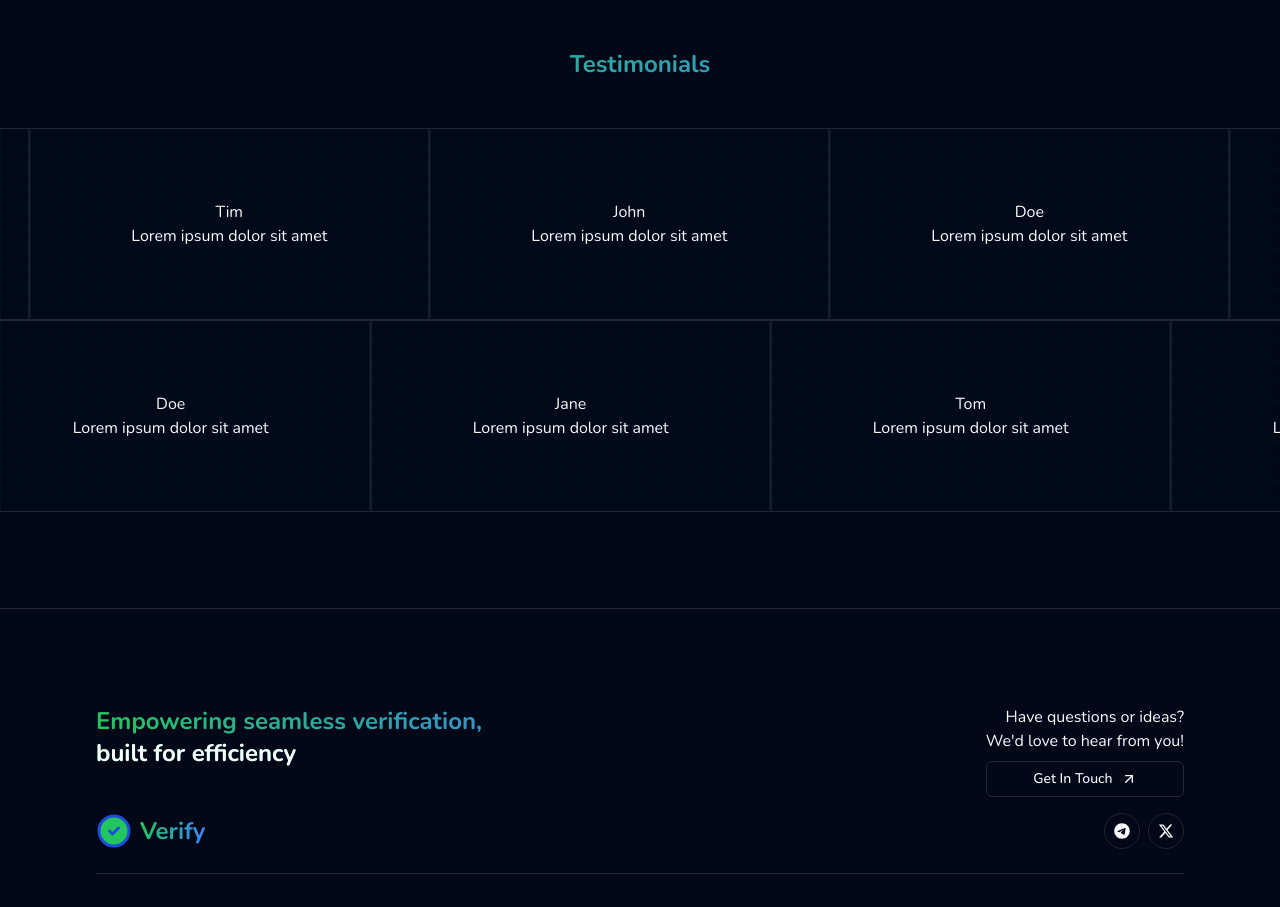
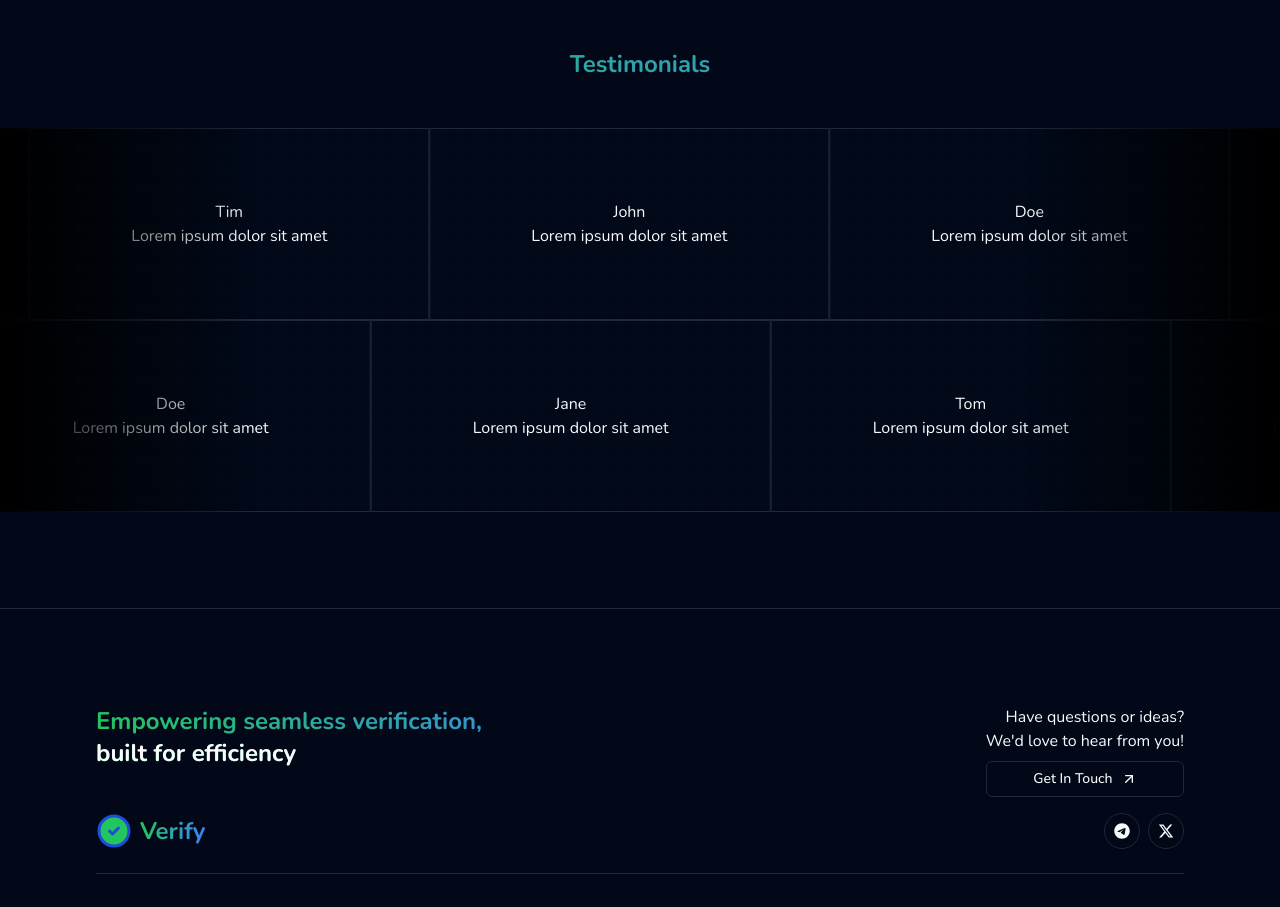
Before and after one commit to TheRealYT/otp, a React (Vite) app: page / in a window 1280 px wide. Shown: the part 3408-4315 px from the top of the page. Built offline with nearby package versions, Linux system fonts and the light colour scheme.

Commit message:
darken testimony carousel edges

```diff
--- a/src/pages/home/InfiniteScrolling.tsx
+++ b/src/pages/home/InfiniteScrolling.tsx
@@ -1,7 +1,9 @@
 import {useState, useEffect, ReactNode} from 'react';
+import {cn} from '@/lib/utils.ts';
 
-export default function InfiniteScrolling({items, time, visibleItems, reverse = false}: {
+export default function InfiniteScrolling({items, className, time, visibleItems, reverse = false}: {
     items: ReactNode[],
+    className?: string,
     time: string,
     visibleItems: number | ((items: number) => number)
     reverse?: boolean
@@ -27,7 +29,7 @@ export default function InfiniteScrolling({items, time, visibleItems, reverse =
         <div className="overflow-hidden relative">
             <div
                 style={{animationDuration: time}}
-                className={'flex w-max hover:paused ' + (reverse ? 'move-left' : 'move-right')}>
+                className={cn('infinite-scroller flex w-max', reverse ? 'move-left' : 'move-right', className)}>
 
                 {items.map((item, index) => (
                     <div
--- a/src/pages/home/TestimonySection.tsx
+++ b/src/pages/home/TestimonySection.tsx
@@ -32,6 +32,16 @@ const items = testimonials.map(t => (
 
 const visibleItems = (w: number) => w / 400;
 
+function Shadow() {
+    // TODO: user var(--background)
+    return <>
+        <div
+            className="z-10 absolute left-0 top-0 h-full w-64 bg-gradient-to-r from-white dark:from-black to-transparent"/>
+        <div
+            className="z-10 absolute right-0 top-0 h-full w-64 bg-gradient-to-r from-transparent to-white dark:to-black"/>
+    </>;
+}
+
 export default function TestimonySection() {
     return (
         <section className="mt-12 pb-12">
@@ -39,16 +49,20 @@ export default function TestimonySection() {
                 Testimonials
             </h1>
 
-            <div className="relative">
+            <div className="relative group">
+                <Shadow/>
+
                 <div className="-z-10 backdrop-blur-[4px] absolute size-full left-0 top-0"/>
                 <div className="-z-20 bg-pattern opacity-10 absolute size-full left-0 top-0"/>
-                <InfiniteScrolling items={items} visibleItems={visibleItems} time="30s"/>
+                <InfiniteScrolling className="group-hover:paused" items={items} visibleItems={visibleItems} time="30s"/>
             </div>
 
-            <div className="relative">
+            <div className="relative group">
+                <Shadow/>
+
                 <div className="-z-10 backdrop-blur-[4px] absolute size-full left-0 top-0"/>
                 <div className="-z-20 bg-pattern opacity-10 absolute size-full left-0 top-0"/>
-                <InfiniteScrolling items={items} visibleItems={visibleItems} time="30s" reverse={true}/>
+                <InfiniteScrolling className="group-hover:paused" items={items} visibleItems={visibleItems} time="30s" reverse={true}/>
             </div>
         </section>
     );
```
